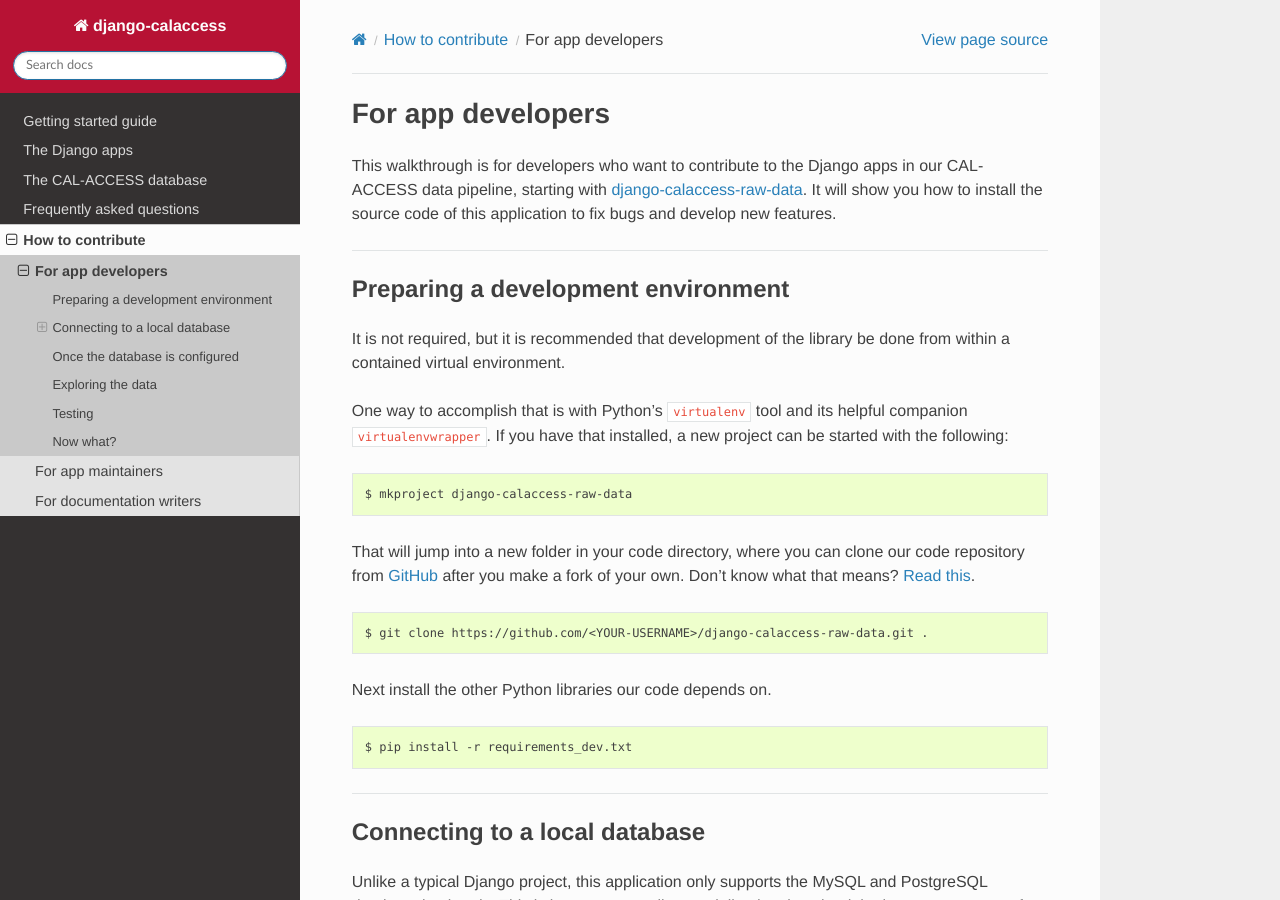
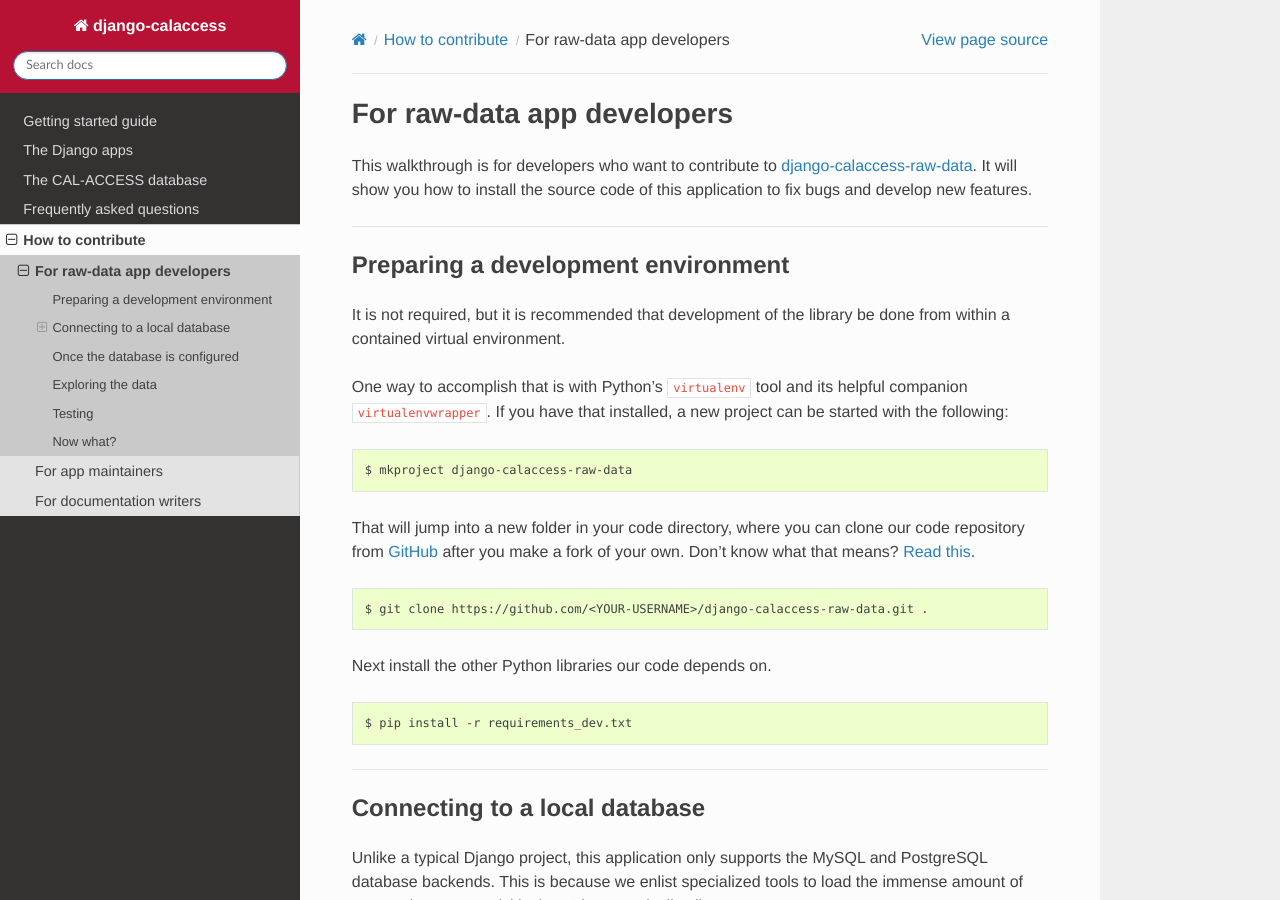
Before and after one commit to palewire/django-calaccess-technical-documentation, a Sphinx documentation site: the page built from docs/contribute/calaccess_raw.rst, in a window 1280 px wide and 900 px high. Built offline with Sphinx 7.4.7 and the Read the Docs theme 2.0.0, drawn with Linux system fonts in a browser that asks for light colours.

Commit message:
contribute/devs -> contribute/calaccess_raw

```diff
--- a/docs/contribute/devs.rst
+++ b/docs/contribute/calaccess_raw.rst
@@ -1,10 +1,7 @@
-For app developers
-==================
+For raw-data app developers
+===========================
 
-This walkthrough is for developers who want to contribute to the Django apps
-in our CAL-ACCESS data pipeline, starting with `django-calaccess-raw-data <apps/calaccess_raw.html>`_.
-It will show you how to install the source code of this application to fix
-bugs and develop new features.
+This walkthrough is for developers who want to contribute to `django-calaccess-raw-data <apps/calaccess_raw.html>`_. It will show you how to install the source code of this application to fix bugs and develop new features.
 
 ---------------
 
--- a/docs/contribute/docs.rst
+++ b/docs/contribute/docs.rst
@@ -41,7 +41,7 @@ Preparing a local environment
 
 If you want to work on changes to the documentation on your own machine (as opposed to making edits via GitHub's interface), this guide will walk you through the setup process.
 
-Much like `contributors to our apps <app_devs.html>`_, we recommend you work on these docs in a virtual environment.
+As is the case with `app developers <calaccess_raw.html#preparing-a-development-environment>`_, we recommend you work on these docs in a virtual environment.
 
 One way to accomplish is with Python's ``virtualenv`` tool and its helpful companion ``virtualenvwrapper``. If you have that installed a new project can be started with the following:
 
--- a/docs/howtocontribute.rst
+++ b/docs/howtocontribute.rst
@@ -8,6 +8,6 @@ get started.
 .. toctree::
    :maxdepth: 2
 
-   contribute/devs
+   contribute/calaccess_raw
    contribute/maintainers
    contribute/docs
```
